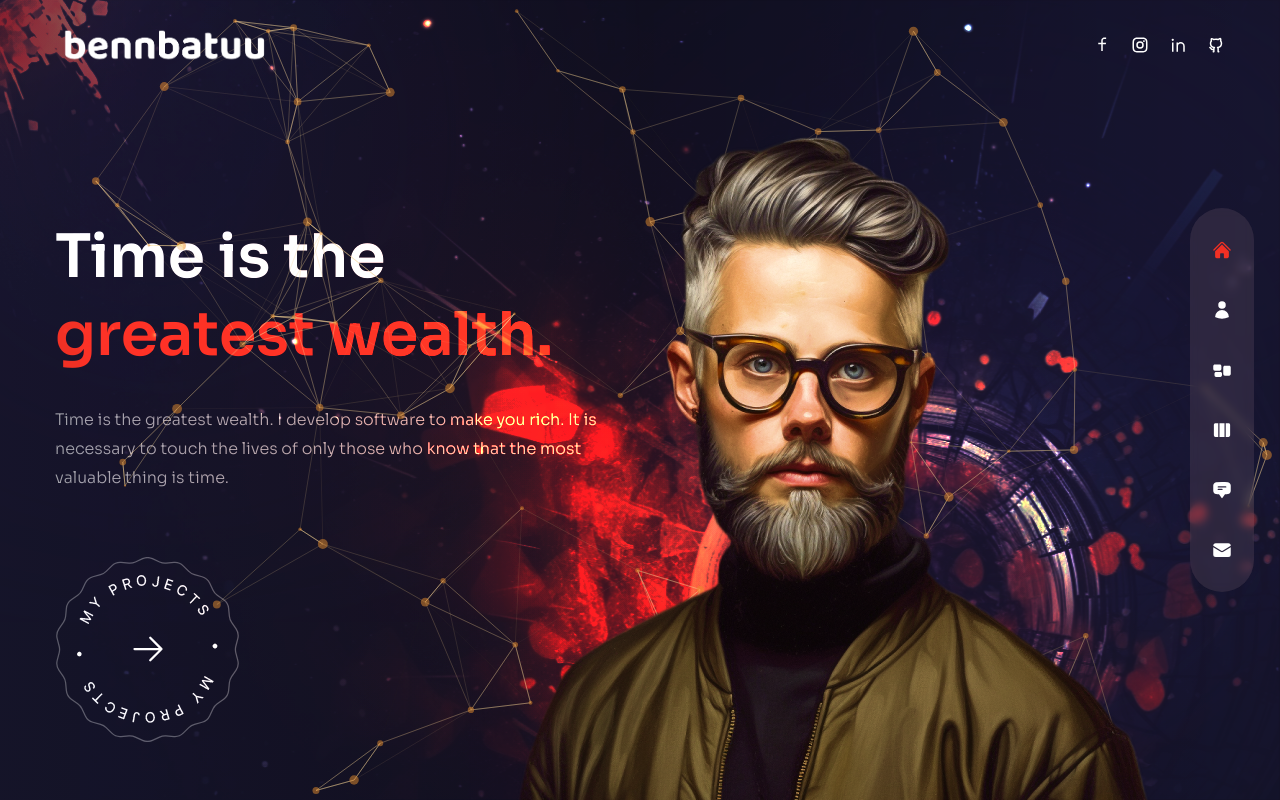
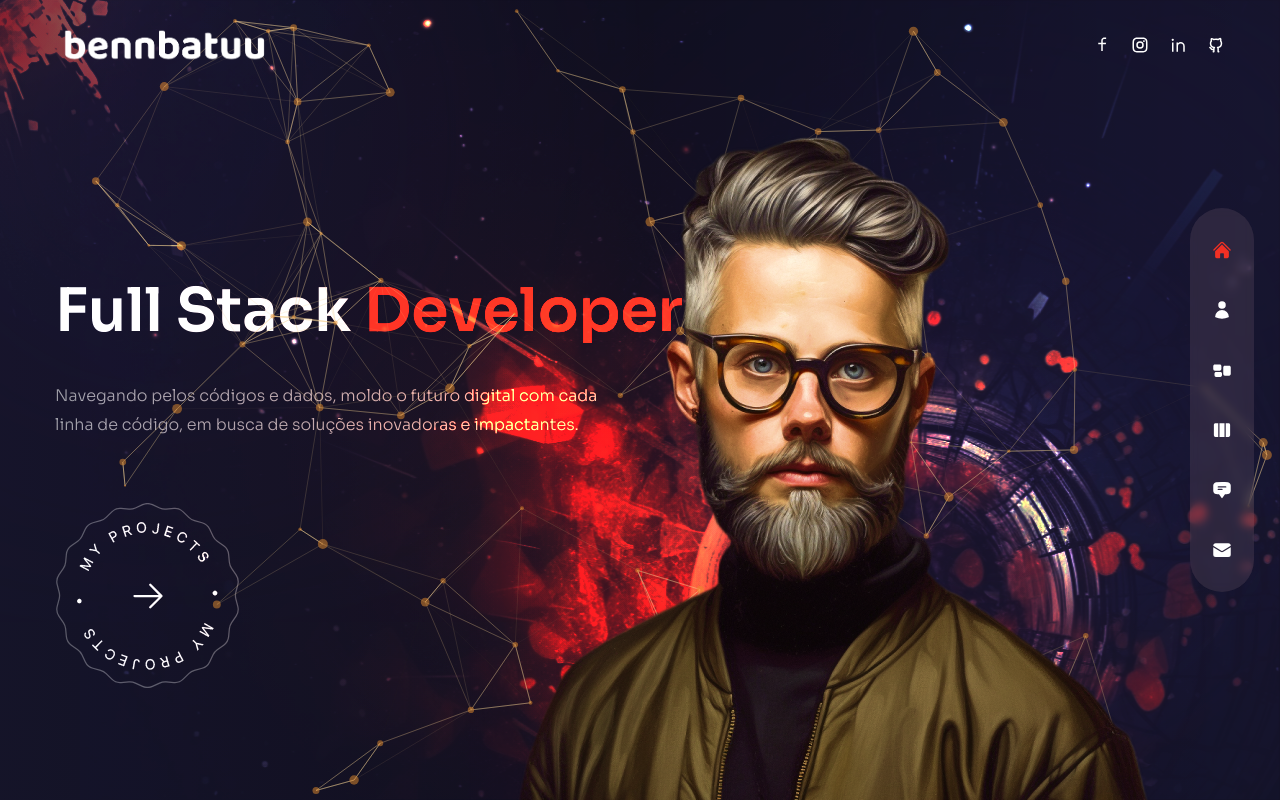
Before and after one commit to wpsdigital/Portfolio, a Next.js app: page / in a window 1280 px wide. Built offline with nearby package versions, Linux system fonts and the light colour scheme.

Commit message:
Update index.js

```diff
--- a/pages/index.js
+++ b/pages/index.js
@@ -1,71 +1,47 @@
+// next image
+import {} from "next/image"
+
+// components
 import ParticlesContainer from "../components/ParticlesContainer";
 import ProjectsBtn from "../components/ProjectsBtn";
 import Avatar from "../components/Avatar";
-import { motion } from "framer-motion";
-import { fadeIn } from "../variants";
+
+// framer emotion
+import { motion } from 'framer-motion';
+
+// variants
+import { fadeIn } from '../variants';
 
 const Home = () => {
-  return (
-    <div className="bg-primary/60 h-full">
-      {/** Text */}
-      <div className="w-full h-full bg-gradient-to-r from-primary/10 via-black/30 to-black/10">
-        <div className="text-center  flex flex-col justify-center xl:pt-40 xl:text-left h-full container mx-auto">
-          {/** Title */}
-          <motion.h1
-            variants={fadeIn("down", 0.2)}
-            initial="hidden"
-            animate="show"
-            exit="hidden"
-            className="h1"
-          >
-            Time is the  <br /> {" "}
-            <span className="text-accent">greatest wealth.</span>
-          </motion.h1>
-
-          {/** Subtitle */}
-          <motion.p
-            variants={fadeIn("down", 0.3)}
-            initial="hidden"
-            animate="show"
-            exit="hidden"
-            className="max-w-sm xl:max-w-xl mx-auto xl:mx-0 mb-10 xl:mb-16"
-          >
-            Time is the greatest wealth. I develop software to make you rich. It is necessary to touch the lives of only those who know that the most valuable thing is time.
-          </motion.p>
-          {/** Button */}
-          <div className="flex justify-center xl:hidden relative">
-            <ProjectsBtn />
-          </div>
-          <motion.div
-            variants={fadeIn("down", 0.4)}
-            initial="hidden"
-            animate="show"
-            exit="hidden"
-            className="hidden xl:flex"
-          >
-            <ProjectsBtn />
-          </motion.div>
+  return <div className='bg-primary/60 h-full'>
+    {/* text */}
+    <div className='w-full h-full bg-gradient-to-r from-primary/10 via-black/30 to-black/10'>
+      <div className='text-center flex flex-col justify-center xl:pt-40 xl:text-left h-full container mx-auto'>
+        {/* title */}
+        <motion.h1 variants={fadeIn('down', 0.2)} initial='hidden' animate='show' exit='hidden' className='h1'>Full Stack <span className='text-accent'>Developer</span></motion.h1>
+        {/* subtitle */}
+        <motion.p variants={fadeIn('down', 0.3)} initial='hidden' animate='show' exit='hidden' className='max-w-sm xl:max-w-xl mx-auto xl:mx-0 mb-10 xl:mb-16'>Navegando pelos códigos e dados, moldo o futuro digital com cada linha de código, em busca de soluções inovadoras e impactantes.</motion.p>
+        {/* btn */}
+        <div className='flex justify-center xl:hidden relative'>
+          <ProjectsBtn />
         </div>
-      </div>
-      {/** Image */}
-      <div className="w-[1200px] h-full absolute right-0 bottom-0">
-        {/** Bg Image */}
-        <div className="bg-none xl:bg-explosion xl:bg-cover xl:bg-right xl:bg-no-repeat w-full h-full absolute mix-blend-color-dodge translate-z-0"></div>
-        {/** Particles */}
-        <ParticlesContainer/>
-        {/** Avatar img */}
-        <motion.div
-          variants={fadeIn("up", 0.5)}
-          initial="hidden"
-          animate="show"
-          exit="hidden"
-          transition={{duration: 1, ease:'easeInOut'}}
-          className="w-full h-full max-w-[737px] max-h-[678px] absolute -bottom-32 lg:bottom-0 lg:right-[8%]">
-          <Avatar />
+        <motion.div variants={fadeIn('down', 0.4)} initial='hidden' animate='show' exit='hidden' className='hidden xl:flex'>
+          <ProjectsBtn />
         </motion.div>
       </div>
     </div>
-  );
+    {/* image */}
+    <div className='w-[1200px] h-full absolute right-0 bottom-0'>
+      {/* bg img */}
+      <div className='bg-none xl:bg-explosion xl:bg-cover xl:bg-right xl:bg-no-repeat w-full h-full absolute mix-blend-color-dodge translate-z-0'></div>
+      {/* particles */}
+      <ParticlesContainer />
+      {/* avatar img */}
+      <motion.div variants={fadeIn('up', 0.5)} initial='hidden' animate='show' exit='hidden' transition={{ duration: 1, ease: 'easeInOut' }} className='w-full h-full max-w-[737px] max-h-[678px] absolute -bottom-32 lg:bottom-0 lg:right-[8%]'>
+        <Avatar />
+      </motion.div>
+    </div>
+  </div>;
 };
 
 export default Home;
```
